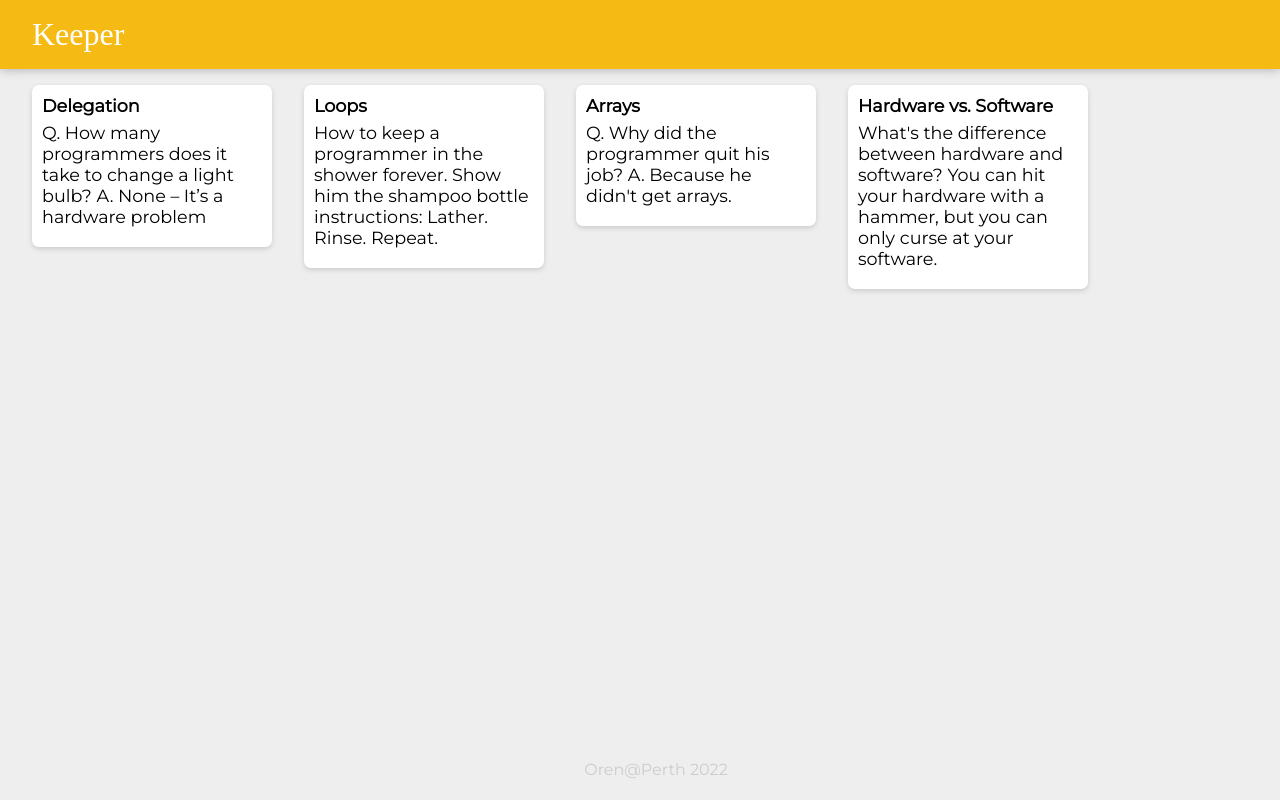
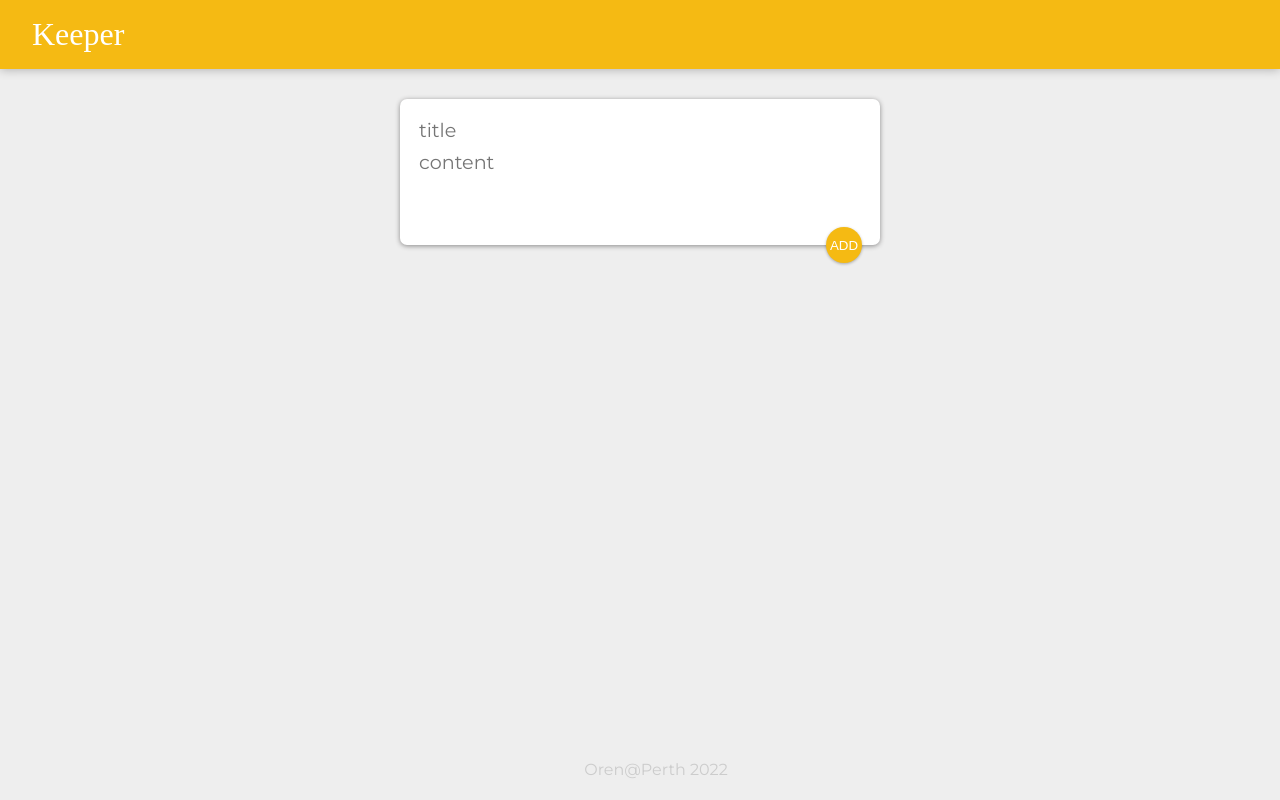
Before and after one commit to OrenLai/oren-react-app, a React (Create React App) app: page / in a window 1280 px wide. Built offline with nearby package versions, Linux system fonts and the light colour scheme; a web font is replaced by a local one.

Commit message:
feature: add add/delete note functionality and display note from the notes array

```diff
--- a/public/style.css
+++ b/public/style.css
@@ -54,3 +54,49 @@
   white-space: pre-wrap;
   word-wrap: break-word;
 }
+
+.note button {
+  position: relative;
+  float: right;
+  margin-right: 10px;
+  color: #f5ba13;
+  border: none;
+  width: 36px;
+  height: 36px;
+  cursor: pointer;
+  outline: none;
+}
+
+form {
+  position: relative;
+  width: 480px;
+  margin: 30px auto 20px auto;
+  background: #fff;
+  padding: 15px;
+  border-radius: 7px;
+  box-shadow: 0 1px 5px rgb(138, 137, 137);
+}
+form input,
+form textarea {
+  width: 100%;
+  border: none;
+  padding: 4px;
+  outline: none;
+  font-size: 1.2em;
+  font-family: inherit;
+  resize: none;
+}
+form button {
+  position: absolute;
+  right: 18px;
+  bottom: -18px;
+  background: #f5ba13;
+  color: #fff;
+  border: none;
+  border-radius: 50%;
+  width: 36px;
+  height: 36px;
+  box-shadow: 0 1px 3px rgba(0, 0, 0, 0.3);
+  cursor: pointer;
+  outline: none;
+}
--- a/src/components/App.jsx
+++ b/src/components/App.jsx
@@ -1,21 +1,42 @@
-import React from "react";
+import React, { useState } from "react";
 import Header from "./Header";
+import Input from "./Input";
 import Note from "./Note";
 import Footer from "./Footer";
-import sampleNotes  from "../sampleNotes";
 
 function App() {
-return <div>
-    <Header />
-    <Footer />
-    {sampleNotes.map(note =>
-    <Note
-        key={note.key}
-        title={note.title}
-        content={note.content}
-    />)}
+  const [notes, setNotes] = useState([]);
 
-</div>
+  function addNote(newNote) {
+    setNotes((prevList) => {
+      return [...prevList, newNote];
+    });
+  }
+
+  function deleteNotes(id) {
+    setNotes((prevList) => {
+      return prevList.filter((item, index) => {
+        return index !== id;
+      });
+    });
+  }
+
+  return (
+    <div>
+      <Header />
+      <Input onAdd={addNote} />
+      {notes.map((note, index) => (
+        <Note
+          key={index}
+          id={index}
+          title={note.title}
+          content={note.content}
+          onDelete={deleteNotes}
+        />
+      ))}
+      <Footer />
+    </div>
+  );
 }
 
 export default App;
--- /dev/null
+++ b/src/components/Input.jsx
@@ -0,0 +1,46 @@
+import React, { useState } from "react";
+
+function Input(props) {
+  const [noteItem, setNoteItem] = useState({
+    title: "",
+    content: "",
+  });
+
+  function handleChange(event) {
+    const { name, value } = event.target;
+    setNoteItem((prevValue) => {
+      return { ...prevValue, [name]: value };
+    });
+  }
+
+  return (
+    <div>
+      <form>
+        <input
+          onChange={handleChange}
+          name="title"
+          placeholder="title"
+          value={noteItem.title}
+        />
+        <textarea
+          onChange={handleChange}
+          name="content"
+          placeholder="content"
+          value={noteItem.content}
+          rows="3"
+        />
+        <button
+          onClick={(e) => {
+            props.onAdd(noteItem);
+            setNoteItem({ title: "", content: "" });
+            e.preventDefault();
+          }}
+        >
+          ADD
+        </button>
+      </form>
+    </div>
+  );
+}
+
+export default Input;
--- a/src/components/Note.jsx
+++ b/src/components/Note.jsx
@@ -1,13 +1,19 @@
 import React from "react";
 
-
-function Note(props){
-    return (
-        <div className="note">
-            <h1>{props.title}</h1>
-            <p>{props.content}</p>
-        </div>
-    )
+function Note(props) {
+  return (
+    <div className="note">
+      <h1>{props.title}</h1>
+      <p>{props.content}</p>
+      <button
+        onClick={() => {
+          props.onDelete(props.id);
+        }}
+      >
+        DELETE
+      </button>
+    </div>
+  );
 }
 
 export default Note;
```
Lines whose indentation alone changed are shown as unchanged.
